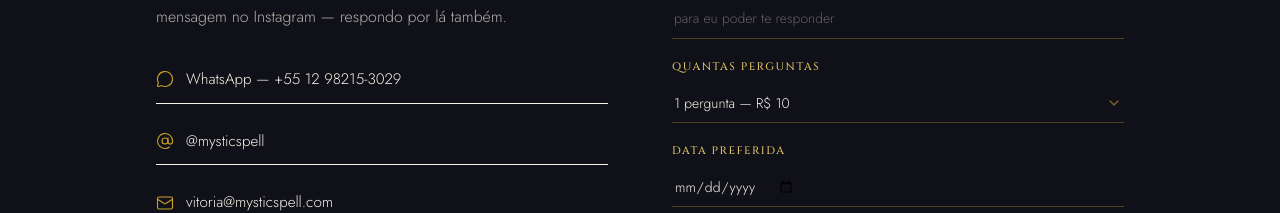
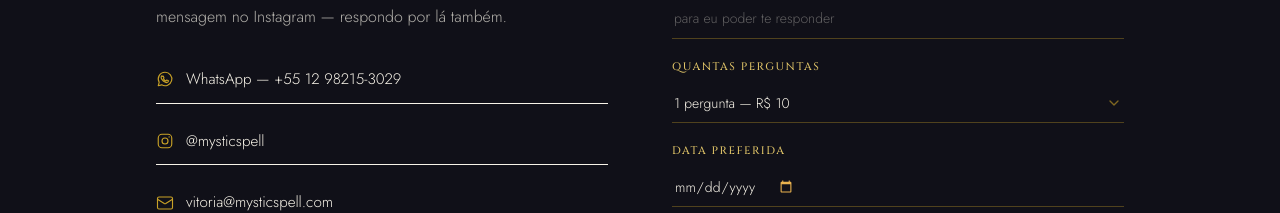
Before and after one commit to ashp000/tarot-site, a Next.js app: page / in a window 1280 px wide. Shown: the part 3607-3820 px from the top of the page. Built offline with nearby package versions, Linux system fonts and the light colour scheme.

Commit message:
adiciona icones de whatsapp e instagram, ajustes de cursor

```diff
--- a/src/app/globals.css
+++ b/src/app/globals.css
@@ -131,6 +131,19 @@ body::before {
 }
 
 /* corrige o fundo claro que o navegador força no autofill/autocomplete */
+@media (hover: none) {
+  .cursor-glow {
+    display: none;
+  }
+}
+
+input[type="date"]::-webkit-calendar-picker-indicator {
+  cursor: pointer;
+  opacity: 1;
+  filter: invert(70%) sepia(48%) saturate(500%) hue-rotate(360deg) brightness(95%) contrast(92%);
+}
+
+/* corrige o fundo claro que o navegador força no autofill/autocomplete */
 input:-webkit-autofill,
 input:-webkit-autofill:hover,
 input:-webkit-autofill:focus,
--- a/src/components/sections/contato.tsx
+++ b/src/components/sections/contato.tsx
@@ -1,7 +1,8 @@
 "use client";
 
 import { useEffect, useState } from "react";
-import { MessageCircle, Mail, AtSign } from "lucide-react";
+import { Mail } from "lucide-react";
+import { WhatsAppIcon, InstagramIcon } from "@/lib/icons";
 import { Button } from "@/components/ui/button";
 import { Input } from "@/components/ui/input";
 import { Textarea } from "@/components/ui/textarea";
@@ -85,11 +86,11 @@ export function Contato() {
           </p>
           <div className="flex flex-col gap-3.5">
             <a href="https://wa.me/5512982153029" target="_blank" rel="noopener noreferrer" className="flex items-center gap-3 border-b border-line py-3 text-[0.95rem] text-parchment-light transition-colors hover:text-gold-soft">
-              <MessageCircle className="size-4.5 text-gold" strokeWidth={1.5} />
+              <WhatsAppIcon className="size-4.5 text-gold" />
               WhatsApp — +55 12 98215-3029
             </a>
             <a href="#" className="flex items-center gap-3 border-b border-line py-3 text-[0.95rem] text-parchment-light transition-colors hover:text-gold-soft">
-              <AtSign className="size-4.5 text-gold" strokeWidth={1.5} />
+              <InstagramIcon className="size-4.5 text-gold" />
               @mysticspell
             </a>
             <a href="#" className="flex items-center gap-3 border-b border-line py-3 text-[0.95rem] text-parchment-light transition-colors hover:text-gold-soft">
--- a/src/components/ui/button.tsx
+++ b/src/components/ui/button.tsx
@@ -5,7 +5,7 @@ import { cva, type VariantProps } from "class-variance-authority";
 import { cn } from "@/lib/utils";
 
 const buttonVariants = cva(
-  "inline-flex items-center justify-center gap-2 whitespace-nowrap rounded-sm text-sm font-medium tracking-wide uppercase transition-all disabled:pointer-events-none disabled:opacity-50 outline-none focus-visible:ring-2 focus-visible:ring-offset-2 [&_svg]:pointer-events-none [&_svg]:shrink-0",
+  "inline-flex cursor-pointer items-center justify-center gap-2 whitespace-nowrap rounded-sm text-sm font-medium tracking-wide uppercase transition-all disabled:pointer-events-none disabled:opacity-50 disabled:cursor-not-allowed outline-none focus-visible:ring-2 focus-visible:ring-offset-2 [&_svg]:pointer-events-none [&_svg]:shrink-0",
   {
     variants: {
       variant: {
--- a/src/components/ui/select.tsx
+++ b/src/components/ui/select.tsx
@@ -23,7 +23,7 @@ function SelectTrigger({
     <SelectPrimitive.Trigger
       data-slot="select-trigger"
       className={cn(
-        "flex h-10 w-full items-center justify-between border-0 border-b border-[color:var(--line)] bg-transparent px-0.5 py-2 text-base text-[var(--parchment-light)] outline-none transition-colors focus:border-[var(--gold)] disabled:pointer-events-none disabled:opacity-50 md:text-sm",
+        "flex h-10 w-full cursor-pointer items-center justify-between border-0 border-b border-[color:var(--line)] bg-transparent px-0.5 py-2 text-base text-[var(--parchment-light)] outline-none transition-colors focus:border-[var(--gold)] disabled:pointer-events-none disabled:opacity-50 md:text-sm",
         className
       )}
       {...props}
--- /dev/null
+++ b/src/lib/icons.tsx
@@ -0,0 +1,36 @@
+import type { SVGProps } from "react";
+
+export function WhatsAppIcon(props: SVGProps<SVGSVGElement>) {
+  return (
+    <svg
+      viewBox="0 0 24 24"
+      fill="none"
+      stroke="currentColor"
+      strokeWidth={1.5}
+      strokeLinecap="round"
+      strokeLinejoin="round"
+      {...props}
+    >
+      <path d="M12 3a9 9 0 0 0-7.75 13.5L3 21l4.6-1.21A9 9 0 1 0 12 3Z" />
+      <path d="M8.5 8.6c.15-.35.3-.36.5-.37l.4-.01c.14 0 .32-.02.5.4.18.44.6 1.5.65 1.6.05.1.09.23.02.37-.07.14-.11.23-.22.36-.11.13-.23.28-.33.38-.11.11-.22.22-.1.44.13.22.56.94 1.2 1.53.83.76 1.53 1 1.75 1.11.22.11.35.09.48-.06.13-.15.55-.65.7-.87.15-.22.3-.19.5-.11.2.07 1.29.62 1.51.74.22.11.36.17.42.27.06.1.06.6-.14 1.17-.2.58-1.17 1.11-1.6 1.16-.43.05-.85.25-2.86-.6-2.4-1.03-3.93-3.5-4.05-3.66-.12-.16-.98-1.32-.98-2.52 0-1.2.62-1.79.85-2.03Z" />
+    </svg>
+  );
+}
+
+export function InstagramIcon(props: SVGProps<SVGSVGElement>) {
+  return (
+    <svg
+      viewBox="0 0 24 24"
+      fill="none"
+      stroke="currentColor"
+      strokeWidth={1.5}
+      strokeLinecap="round"
+      strokeLinejoin="round"
+      {...props}
+    >
+      <rect x="3" y="3" width="18" height="18" rx="5" />
+      <circle cx="12" cy="12" r="4" />
+      <circle cx="17.5" cy="6.5" r="0.9" fill="currentColor" stroke="none" />
+    </svg>
+  );
+}
```
